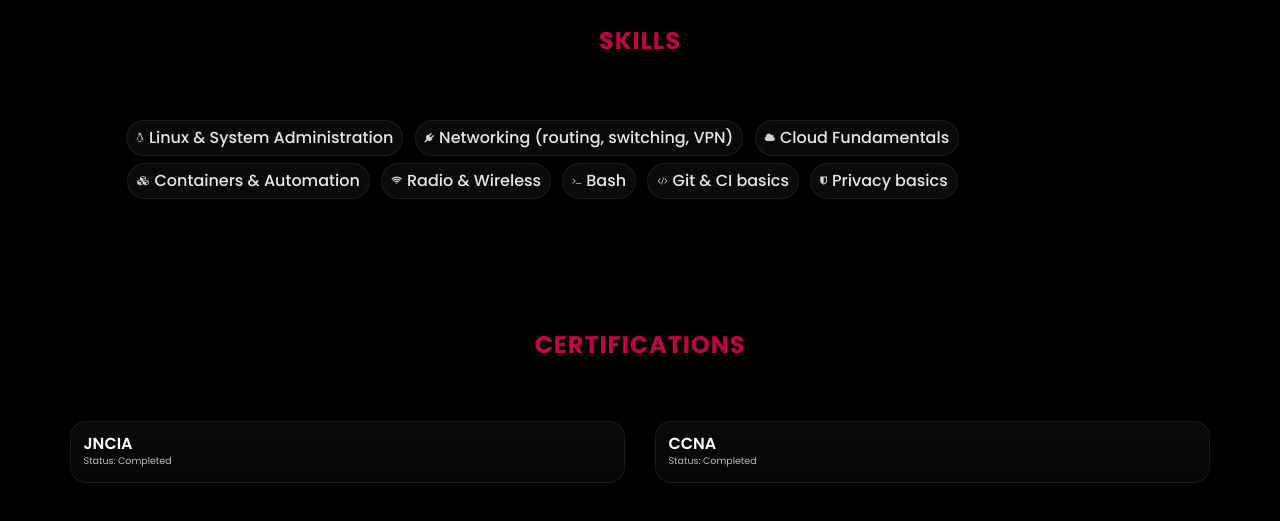
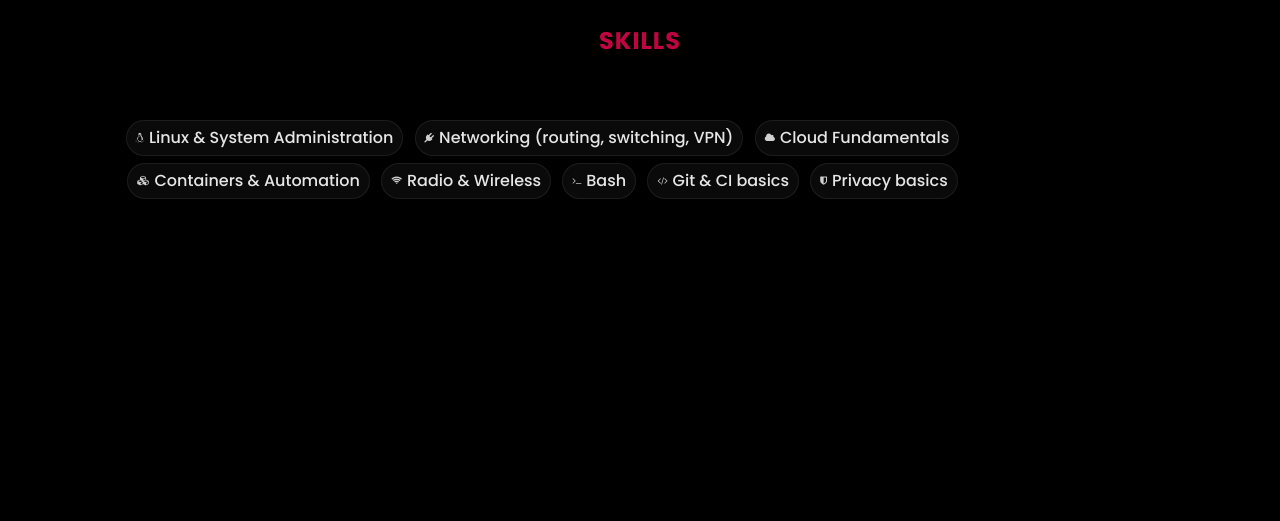
Before and after one commit to akash-santhosh/com, a plain HTML site: page index.html in a window 1280 px wide. Shown: the part 2294-2815 px from the top of the page. After the commit the page ends 2726 px from the top, so only its background shows below. Drawn offline with nearby package versions, Linux system fonts and the light colour scheme; files whose address does not match are found by name.

Commit message:
Update index.html

```diff
--- a/index.html
+++ b/index.html
@@ -140,33 +140,6 @@
       </div>
     </section>
 
-    <section id="certifications" class="education">
-      <div class="section-heading text-center">
-        <h2>certifications</h2>
-      </div>
-      <div class="container">
-        <div class="row g-3">
-          <div class="col-md-6">
-            <div class="cert-card d-flex align-items-start">
-              <div>
-                <h4 class="cert-title">JNCIA</h4>
-                <p class="cert-meta">Status: Completed</p>
-              </div>
-            </div>
-          </div>
-
-          <div class="col-md-6">
-            <div class="cert-card d-flex align-items-start">
-              <div>
-                <h4 class="cert-title">CCNA</h4>
-                <p class="cert-meta">Status: Completed</p>
-              </div>
-            </div>
-          </div>
-        </div>
-      </div>
-    </section>
-
     <section id="profiles" class="experience">
       <div class="profiles-details">
       </div>
```
